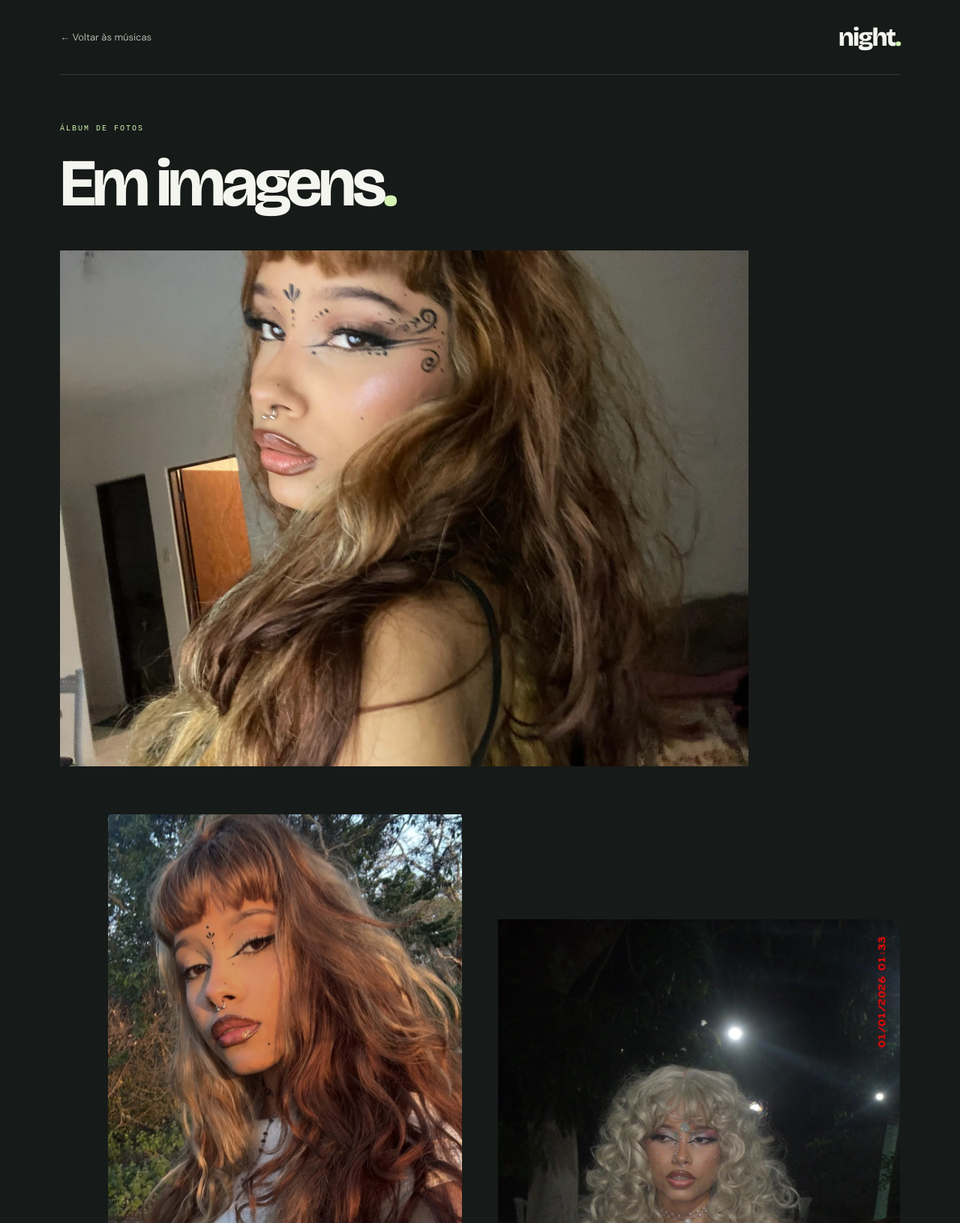
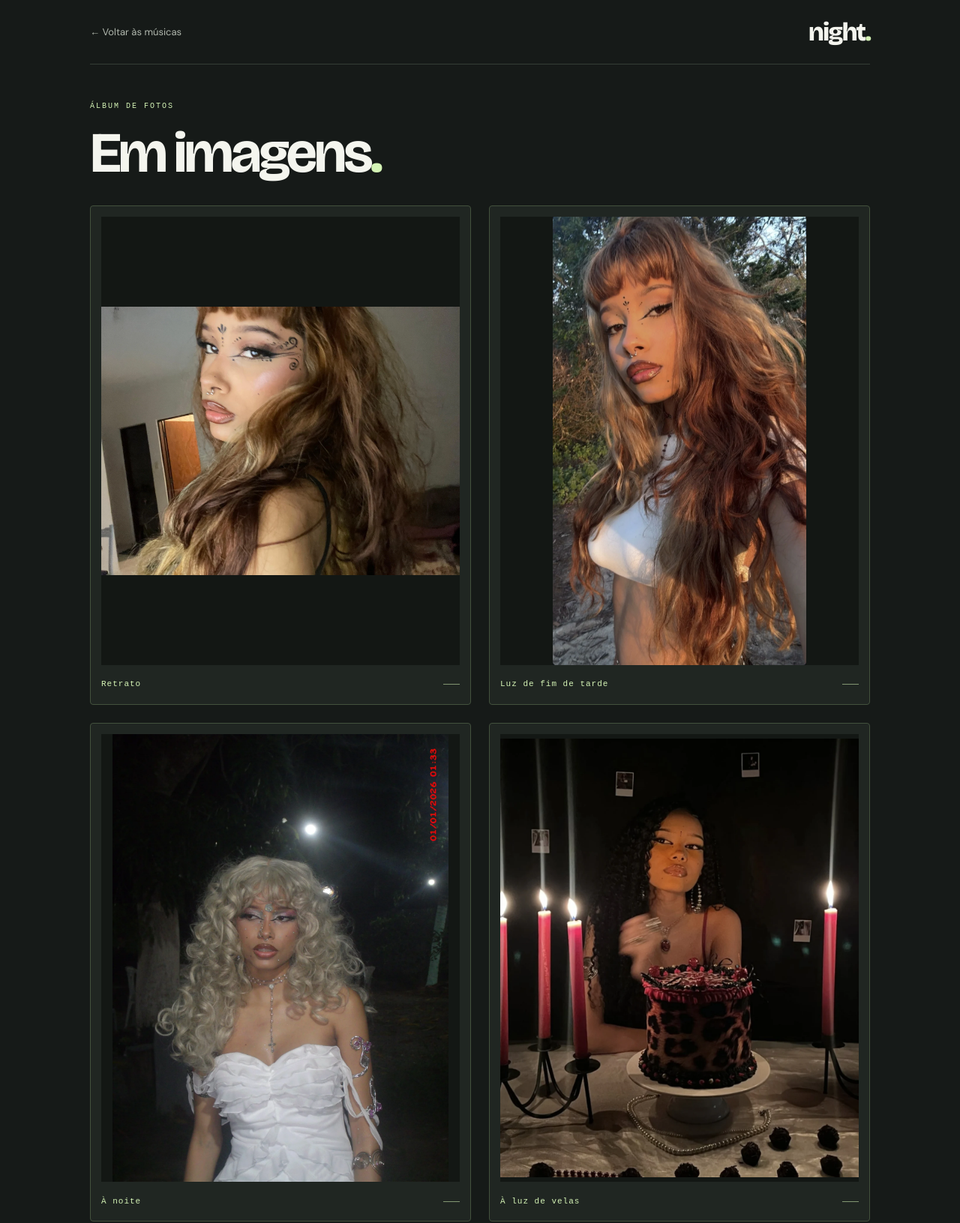
Before and after one commit to devzeckk/SP, a plain HTML site: page galeria.html in a window 1280 px wide. Shown: the top 1631 px of the page at 75% size. Drawn offline with nearby package versions, Linux system fonts and the light colour scheme.

Commit message:
Try an aligned photo gallery with album-style frames

```diff
--- a/galeria.css
+++ b/galeria.css
@@ -1,30 +1,28 @@
 .photo-page{background:var(--bg)}
-.photo-nav,.photo-main{width:min(1120px,calc(100% - 96px));margin:0 auto;padding:0}
-.photo-nav{display:flex;align-items:center;justify-content:space-between;min-height:100px;border-bottom:1px solid var(--line)}
+.photo-nav,.photo-main{width:min(1040px,calc(100% - 80px));margin:0 auto;padding:0}
+.photo-nav{display:flex;align-items:center;justify-content:space-between;min-height:86px;border-bottom:1px solid var(--line)}
 .photo-back{font-size:13px;padding:12px 0;color:var(--muted)}
 .photo-back:hover,.photo-end a:hover{color:var(--accent)}
 .photo-logo{font:800 34px/1 var(--display);letter-spacing:-2px}
 .photo-logo span,.photo-heading h1 span{color:var(--accent)}
-.photo-heading{padding:64px 0 44px}
-.photo-heading h1{font:700 clamp(48px,7vw,92px)/1 var(--display);letter-spacing:-.055em;margin:0}
-.photo-heading .eyebrow{margin:0 0 20px}
-.photo-grid{display:grid;grid-template-columns:1fr 1fr;gap:64px 48px;align-items:start}
-.photo{margin:0;background:var(--panel)}
-.photo img{display:block;width:100%;height:auto}
-.photo-wide{grid-column:1/-1;width:82%}
-.photo-sunset{width:88%;justify-self:end}
-.photo-night{margin-top:140px}
-.photo-candles{grid-column:1/-1;width:56%;justify-self:center;margin-top:16px}
-.photo-end{border-top:1px solid var(--line);margin-top:80px;padding:32px 0 48px}
-.photo-end a{display:flex;justify-content:space-between;align-items:center;font-size:14px}
+.photo-heading{padding:48px 0 32px}
+.photo-heading h1{font:700 clamp(46px,6vw,76px)/1 var(--display);letter-spacing:-.055em;margin:0}
+.photo-heading .eyebrow{margin:0 0 16px}
+.photo-grid{display:grid;grid-template-columns:repeat(2,minmax(0,1fr));gap:24px}
+.photo{margin:0;min-width:0;padding:14px 14px 0;background:#202622;border:1px solid #43513d;border-radius:4px}
+.photo img{display:block;width:100%;height:auto;aspect-ratio:4/5;object-fit:contain;background:#131714}
+.photo figcaption{display:flex;align-items:center;justify-content:space-between;gap:16px;min-height:52px;color:var(--accent);font:11px/1.5 'Courier New',monospace;letter-spacing:1px}
+.photo figcaption::after{content:'';width:22px;height:1px;background:var(--accent);opacity:.55}
+.photo-end{border-top:1px solid var(--line);margin-top:40px;padding:28px 0 40px}
+.photo-end a{display:flex;justify-content:space-between;align-items:center;font-size:13px}
 .photo-end span{font-size:24px;color:var(--accent)}
 @media(max-width:650px){
-  .photo-nav,.photo-main{width:calc(100% - 40px)}
-  .photo-nav{min-height:76px}
-  .photo-back{font-size:12px}
-  .photo-logo{font-size:28px}
-  .photo-heading{padding:44px 0 32px}
-  .photo-grid{grid-template-columns:1fr;gap:28px}
-  .photo-wide,.photo-sunset,.photo-night,.photo-candles{grid-column:auto;width:100%;margin:0}
-  .photo-end{margin-top:40px}
+.photo-nav,.photo-main{width:calc(100% - 40px)}
+.photo-nav{min-height:76px}
+.photo-back{font-size:12px}
+.photo-logo{font-size:28px}
+.photo-heading{padding:36px 0 28px}
+.photo-grid{grid-template-columns:1fr;gap:20px}
+.photo{padding:10px 10px 0}
+.photo figcaption{min-height:46px}
 }
--- a/galeria.html
+++ b/galeria.html
@@ -10,7 +10,7 @@
   <link rel="preconnect" href="https://fonts.gstatic.com" crossorigin>
   <link href="https://fonts.googleapis.com/css2?family=Bricolage+Grotesque:wght@500;600;700;800&family=DM+Sans:wght@400;500;600;700&display=swap" rel="stylesheet">
   <link rel="stylesheet" href="styles.css?v=gallery-1">
-  <link rel="stylesheet" href="galeria.css?v=1">
+  <link rel="stylesheet" href="galeria.css?v=organized-1">
 </head>
 <body class="photo-page">
   <a class="skip" href="#fotos">Pular para as fotos</a>
@@ -25,10 +25,10 @@
     </div>
     <!-- O texto pessoal será adicionado aqui quando estiver pronto. -->
     <div class="photo-grid" aria-label="Galeria com quatro fotos">
-      <figure class="photo photo-wide"><img src="assets/galeria/foto-1.webp" width="1800" height="1350" alt="Retrato de olhar sobre o ombro, com desenhos delicados na maquiagem" fetchpriority="high" decoding="async"></figure>
-      <figure class="photo photo-sunset"><img src="assets/galeria/foto-2.webp" width="1017" height="1800" alt="Retrato ao ar livre iluminado pela luz dourada do pôr do sol" loading="lazy" decoding="async"></figure>
-      <figure class="photo photo-night"><img src="assets/galeria/foto-3.webp" width="1350" height="1800" alt="Retrato à noite com cabelos claros e vestido branco" loading="lazy" decoding="async"></figure>
-      <figure class="photo photo-candles"><img src="assets/galeria/foto-4.webp" width="1220" height="1493" alt="Retrato atrás de um bolo, entre velas acesas" loading="lazy" decoding="async"></figure>
+      <figure class="photo photo-wide"><img src="assets/galeria/foto-1.webp" width="1800" height="1350" alt="Retrato de olhar sobre o ombro, com desenhos delicados na maquiagem" fetchpriority="high" decoding="async"><figcaption>Retrato</figcaption></figure>
+      <figure class="photo photo-sunset"><img src="assets/galeria/foto-2.webp" width="1017" height="1800" alt="Retrato ao ar livre iluminado pela luz dourada do pôr do sol" loading="lazy" decoding="async"><figcaption>Luz de fim de tarde</figcaption></figure>
+      <figure class="photo photo-night"><img src="assets/galeria/foto-3.webp" width="1350" height="1800" alt="Retrato à noite com cabelos claros e vestido branco" loading="lazy" decoding="async"><figcaption>À noite</figcaption></figure>
+      <figure class="photo photo-candles"><img src="assets/galeria/foto-4.webp" width="1220" height="1493" alt="Retrato atrás de um bolo, entre velas acesas" loading="lazy" decoding="async"><figcaption>À luz de velas</figcaption></figure>
     </div>
     <div class="photo-end"><a href="index.html#faixas">Voltar para a seleção <span aria-hidden="true">↗</span></a></div>
   </main>
```
